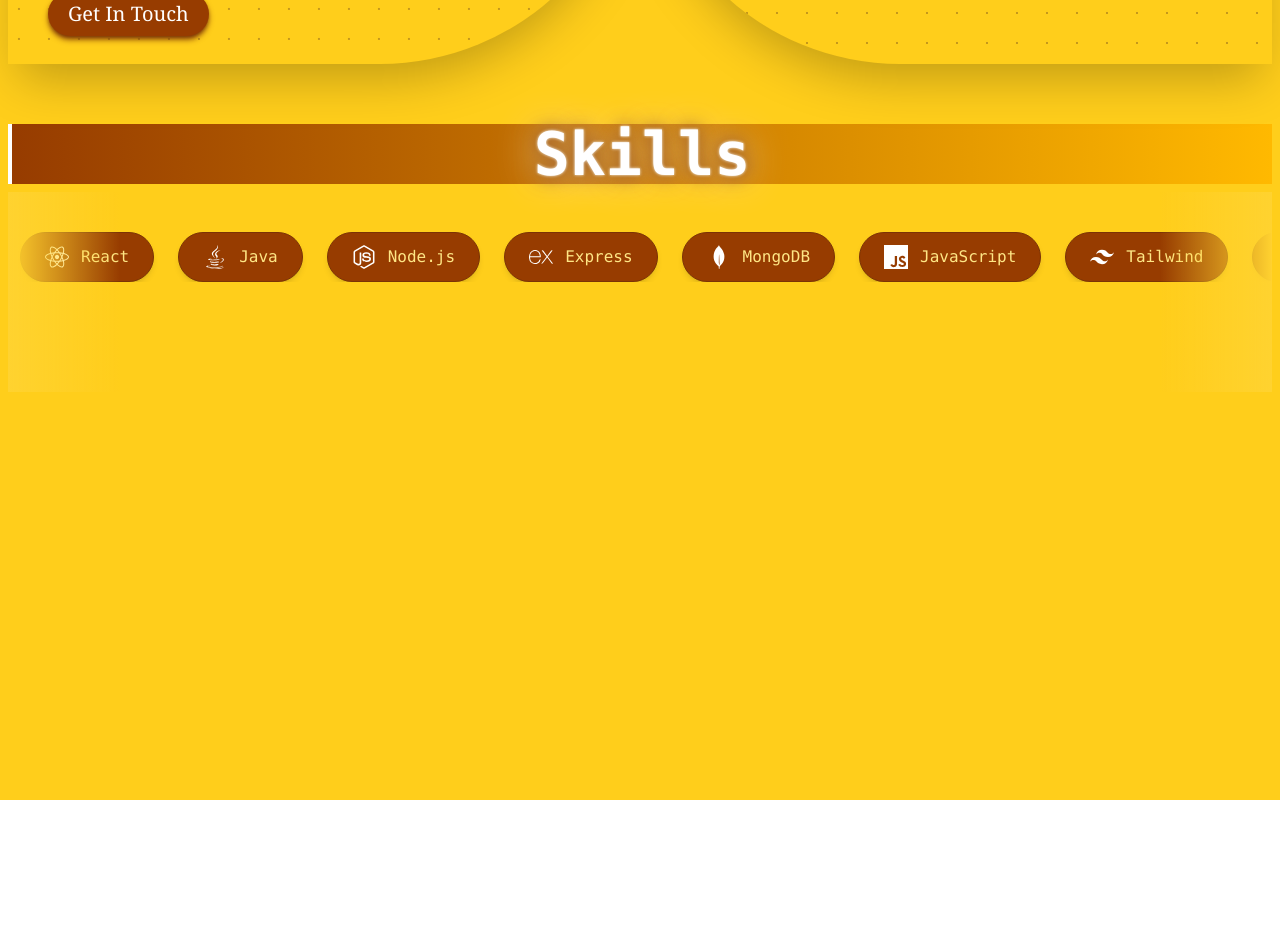
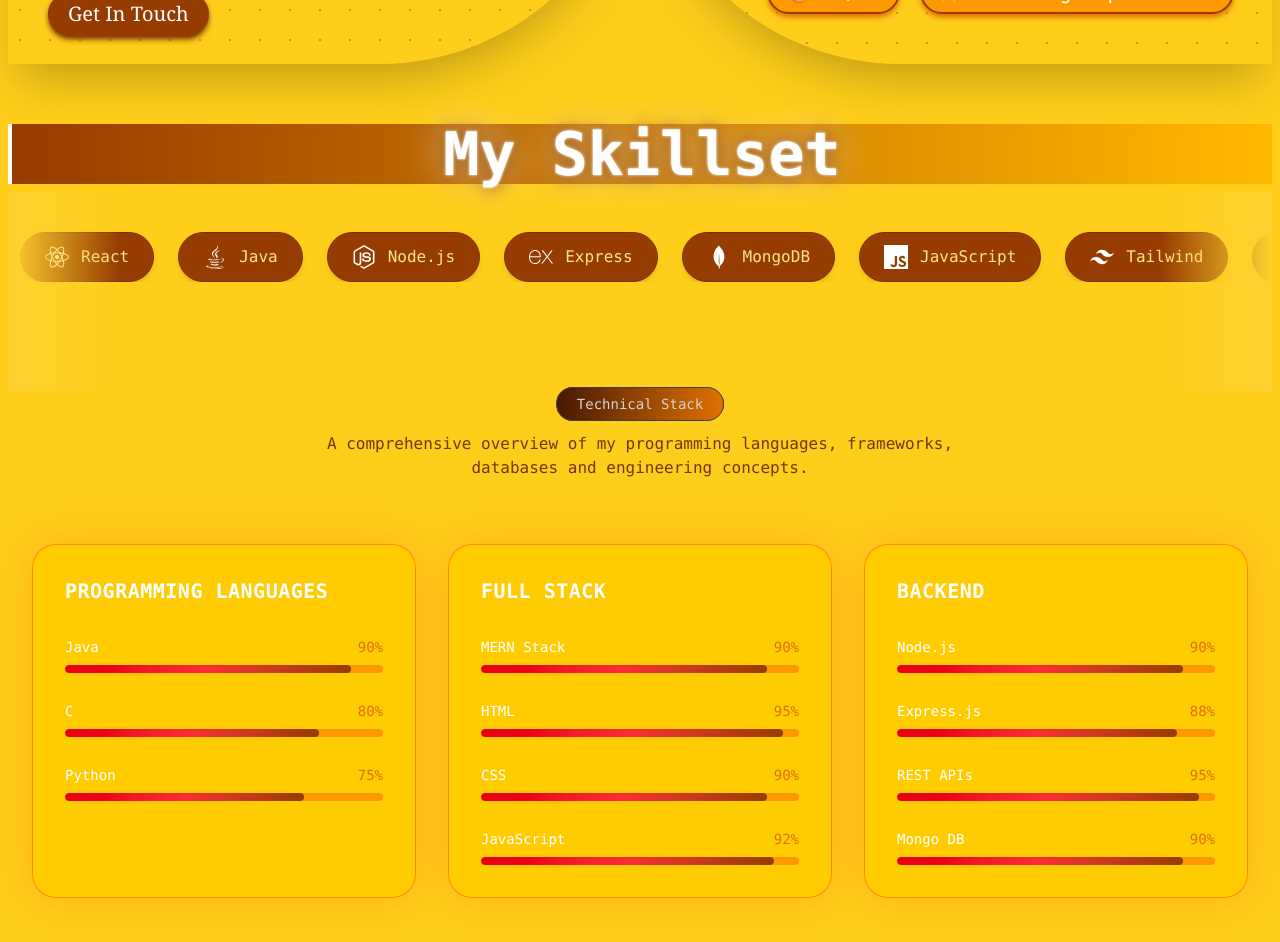
Before and after one commit to Brijesh-pal4542/portfolio, a React (Vite) app in the folder my-portfolio/: page / in a window 1280 px wide. Shown: the part 1340-2282 px from the top of the page. Before the commit the page ends 2140 px from the top, so only its background shows below. Built offline with nearby package versions, Linux system fonts and the light colour scheme.

Commit message:
added skillset

```diff
--- a/my-portfolio/components/About.jsx
+++ b/my-portfolio/components/About.jsx
@@ -35,7 +35,7 @@ function About() {
             🔍 Curious Learner
           </button>
           <button className="py-1.5 px-4 border-2 border-amber-800 rounded-full md:text-xl bg-amber-500 shadow-md shadow-amber-600 hover:-translate-y-2 duration-500 hover:bg-amber-800 m-2.5">
-            🎯 Purpose Driven
+            🎯 160+ Leetcode problems solved
           </button>
           <button className="py-1.5 px-4 border-2 border-amber-800 rounded-full md:text-xl bg-amber-500 shadow-md shadow-amber-600 hover:-translate-y-2 duration-500 hover:bg-amber-800 m-2.5">
             💻 MERN Stack
@@ -44,7 +44,7 @@ function About() {
             🧩 Data Structure and Algorithm
           </button>
           <button className="py-1.5 px-4 border-2 border-amber-800 rounded-full md:text-xl bg-amber-500 shadow-md shadow-amber-600 hover:-translate-y-2 duration-500 hover:bg-amber-800 m-2.5">
-            🏗️ Scalable Applications
+            🏗️ Scalable Web Applications
           </button>
           <button className="py-1.5 px-4 border-2 border-amber-800 rounded-full md:text-xl bg-amber-500 shadow-md shadow-amber-600 hover:-translate-y-2 duration-500 hover:bg-amber-800 m-2.5">
             🎯 Detail Oriented
@@ -60,6 +60,7 @@ function About() {
           </button>
         </div>
       </div>
+
     </div>
   );
 }
--- a/my-portfolio/components/Skills.jsx
+++ b/my-portfolio/components/Skills.jsx
@@ -6,6 +6,35 @@ import {
   SiMongodb,
   SiTailwindcss,
 } from "react-icons/si";
+
+const skillData = [
+  {
+    title: "PROGRAMMING LANGUAGES",
+    skills: [
+      { name: "Java", level: 90 },
+      { name: "C", level: 80 },
+      { name: "Python", level: 75 },
+    ],
+  },
+  {
+    title: "FULL STACK",
+    skills: [
+      { name: "MERN Stack", level: 90 },
+      { name: "HTML", level: 95 },
+      { name: "CSS", level: 90 },
+      { name: "JavaScript", level: 92 },
+    ],
+  },
+  {
+    title: "BACKEND",
+    skills: [
+      { name: "Node.js", level: 90 },
+      { name: "Express.js", level: 88 },
+      { name: "REST APIs", level: 95 },
+      { name: "Mongo DB", level: 90 },
+    ],
+  },
+];
 
 const skills = [
   { name: "React", icon: FaReact },
@@ -77,7 +106,7 @@ export default function Skills() {
   return (
     <div>
       <div className="text-center block text-5xl border-l-4 bg-linear-to-r from-amber-800 to bg-amber-400 font-bold shade md:text-6xl mb-2">
-        Skills
+        My Skillset
       </div>
 
       <section className="relative overflow-hidden h-50 space-y-8">
@@ -97,6 +126,60 @@ export default function Skills() {
           <Marquee reverse />
         </div>
       </section>
+
+      <section className="min-h-screen text-white max-md:py-10 px-6">
+        <div className="max-w-7xl mx-auto">
+          {/* Heading */}
+
+          <div className="text-center mb-16">
+            <span className="px-5 py-2 rounded-full border border-zinc-700 bg-linear-to-r from-amber-950 to bg-amber-600 text-sm text-zinc-300">
+              Technical Stack
+            </span>
+
+            <p className="text-amber-900 mt-4 max-w-2xl mx-auto">
+              A comprehensive overview of my programming languages, frameworks,
+              databases and engineering concepts.
+            </p>
+          </div>
+
+          {/* Cards */}
+          <div className="grid lg:grid-cols-3 gap-8">
+            {skillData.map((category) => (
+              <div
+                key={category.title}
+                className="bg-[#ffcc00]/90 border rounded-3xl p-8
+            border-red-500/40
+              shadow-[0_0_40px_rgba(255,0,0,0.15)]
+              transition-all duration-500"
+              >
+                <h2 className="font-bold text-xl mb-8 tracking-wide">
+                  {category.title}
+                </h2>
+
+                <div className="space-y-7">
+                  {category.skills.map((skill) => (
+                    <div key={skill.name}>
+                      <div className="flex justify-between mb-2 text-sm">
+                        <span>{skill.name}</span>
+                        <span className="text-amber-600">{skill.level}%</span>
+                      </div>
+
+                      <div className="w-full h-2 rounded-full bg-amber-500 overflow-hidden">
+                        <div
+                          style={{ width: `${skill.level}%` }}
+                          className="h-full rounded-full bg-linear-to-r
+                        from-red-600 via-red-500 to-amber-800
+                        transition-all duration-1000"
+                        />
+                      </div>
+                    </div>
+                  ))}
+                </div>
+              </div>
+            ))}
+          </div>
+        </div>
+      </section>
     </div>
   );
 }
--- a/my-portfolio/src/index.css
+++ b/my-portfolio/src/index.css
@@ -7,6 +7,7 @@
 
 hr{
   opacity:55%;
+  background-color:#ffcc00;
 }
 
 .shade {
```
Lines whose indentation alone changed are shown as unchanged.
